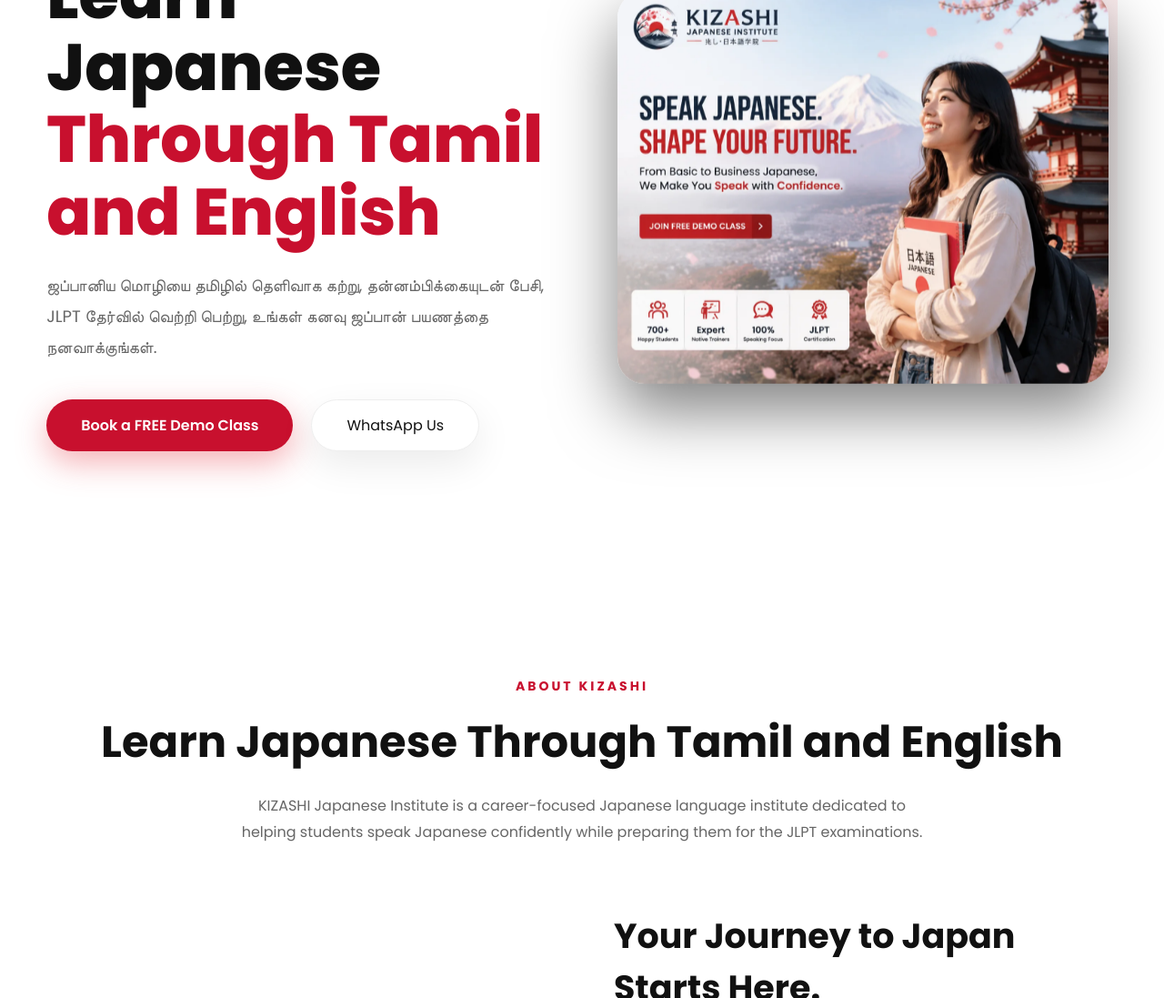
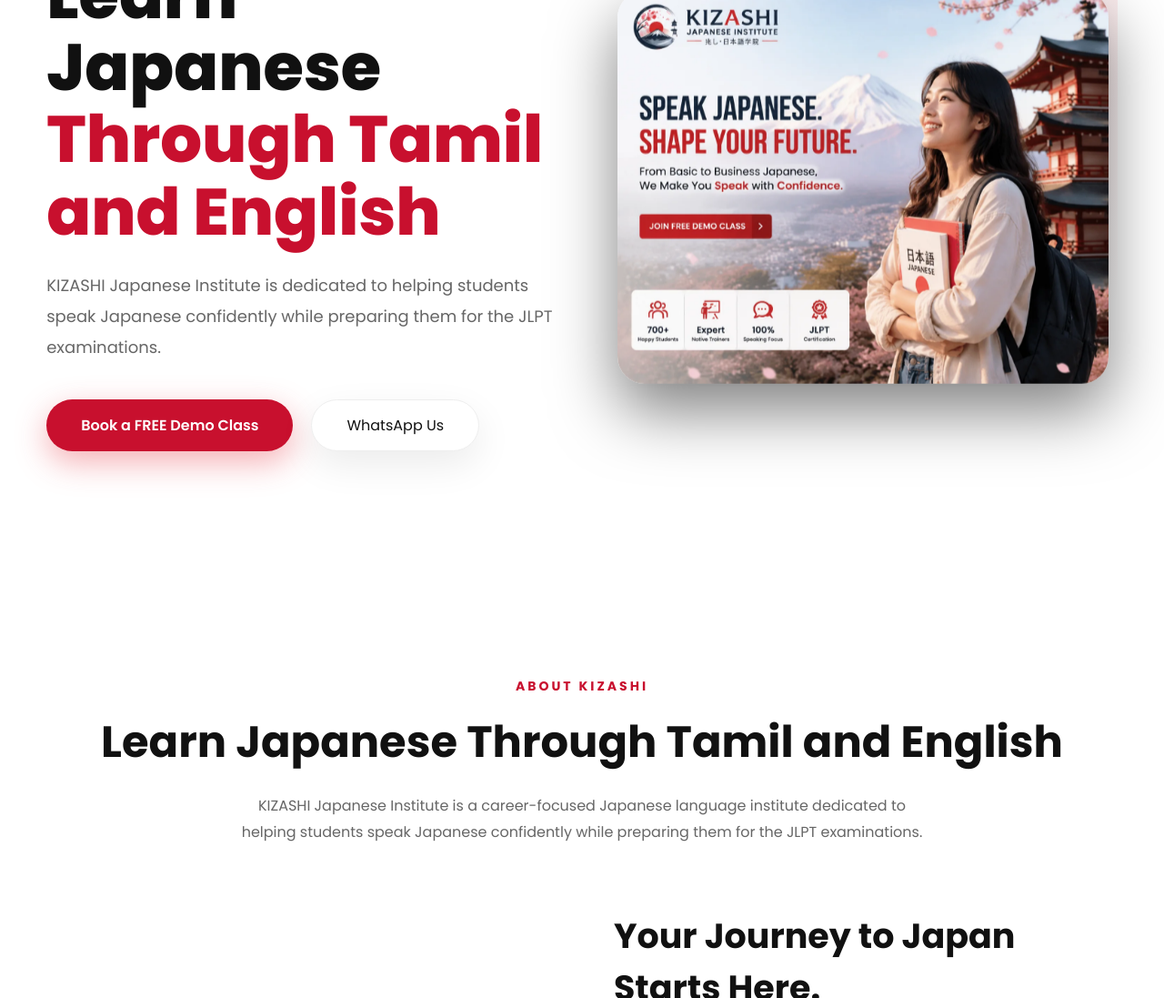
Before and after one commit to ikviv/kizashi-v8, a plain HTML site: page index.html in a window 1280 px wide. Shown: the part 1053-2150 px from the top of the page at 91% size. Drawn offline with Linux system fonts and the light colour scheme.

Commit message:
Update index.html

```diff
--- a/index.html
+++ b/index.html
@@ -110,11 +110,9 @@
 
         <p class="hero-description">
 
-           ஜப்பானிய மொழியை தமிழில் தெளிவாக கற்று,
-           தன்னம்பிக்கையுடன் பேசி,
-           JLPT தேர்வில் வெற்றி பெற்று,
-           உங்கள் கனவு ஜப்பான் பயணத்தை
-           நனவாக்குங்கள்.
+            KIZASHI Japanese Institute is dedicated to
+            helping students speak Japanese confidently
+            while preparing them for the JLPT examinations.
 
 </p>
 
```
